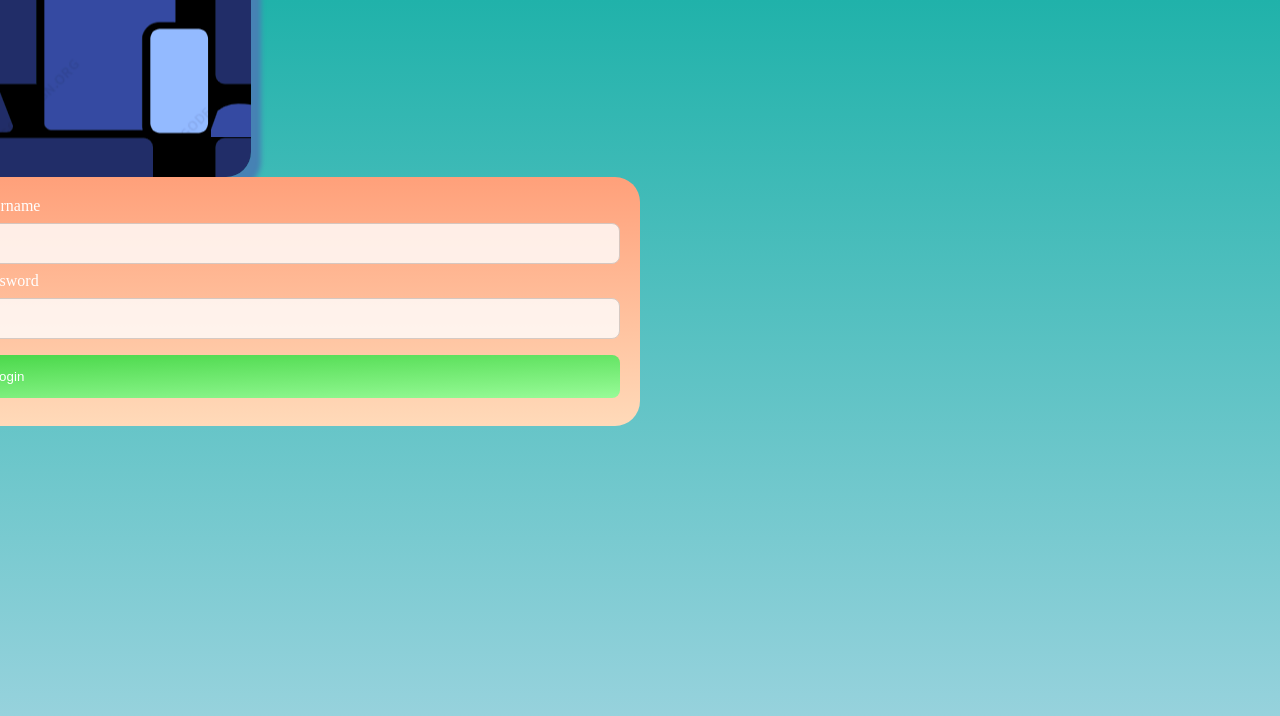
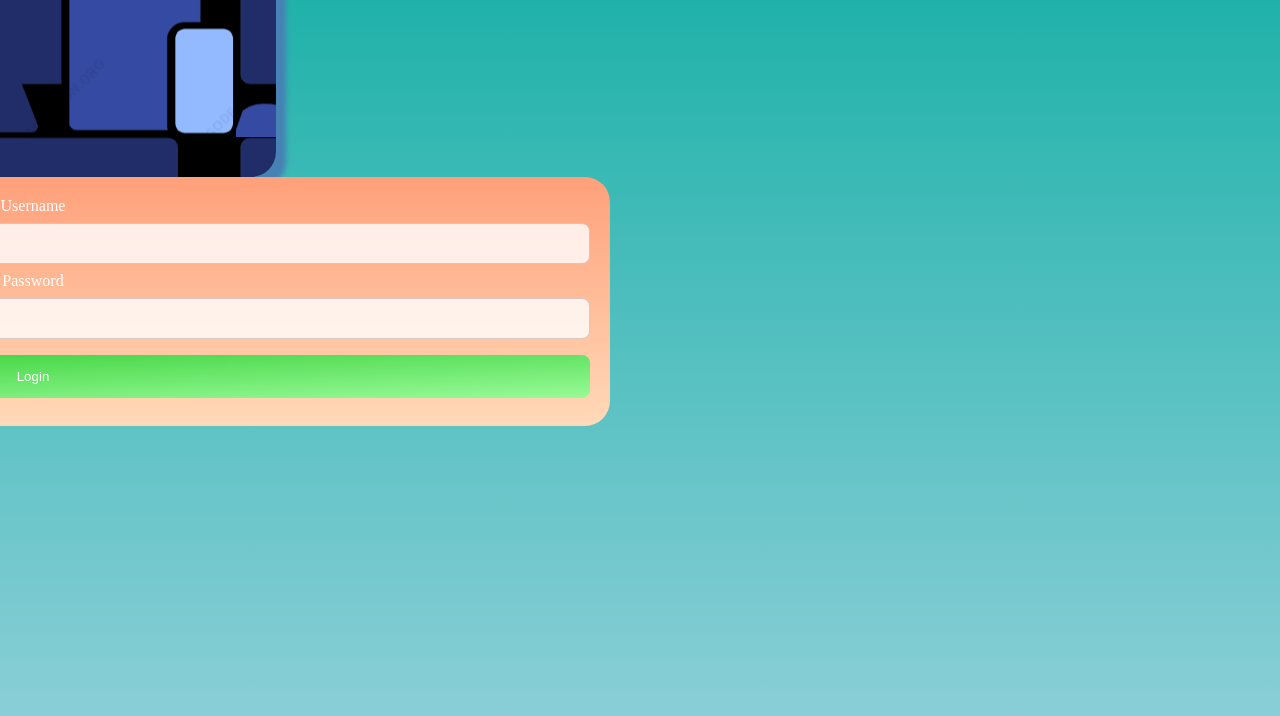
Before and after one commit to capstone-commerce/tickIT, a PHP site: page /login.php in a window 1280 px wide. Shown: the top 716 px of the page. Run offline with PHP 8.4, Linux system fonts and the light colour scheme.

Commit message:
Update login.css

```diff
--- a/src/static/css/login.css
+++ b/src/static/css/login.css
@@ -1,4 +1,3 @@
-
 html, body{
 	max-width: 100%;
 	overflow-x: hidden;
@@ -8,11 +7,14 @@ body{
 	color: white;
 	background-image: linear-gradient(lightseagreen, lightblue);
 	transform: translate(-50%, -50%);
-overflow:hidden;
 	/*position: absolute;*/
 	text-align: center;
-	top: 25%;
-	left: 50%;
+	/*top: 25%;
+	left: 50%;*/
+	padding-top:50px;
+	padding-right: 30px;
+	padding-bottom: 50px;
+	padding-left:80px;
 }
 input[type=text], select{
 	width:100%;
@@ -35,6 +37,7 @@ input[type=submit]{
 	border-radius: 8px;
 	cursor: pointer;
 }
+
 #login_banner{
 	color: white;
 	display:block;
```
